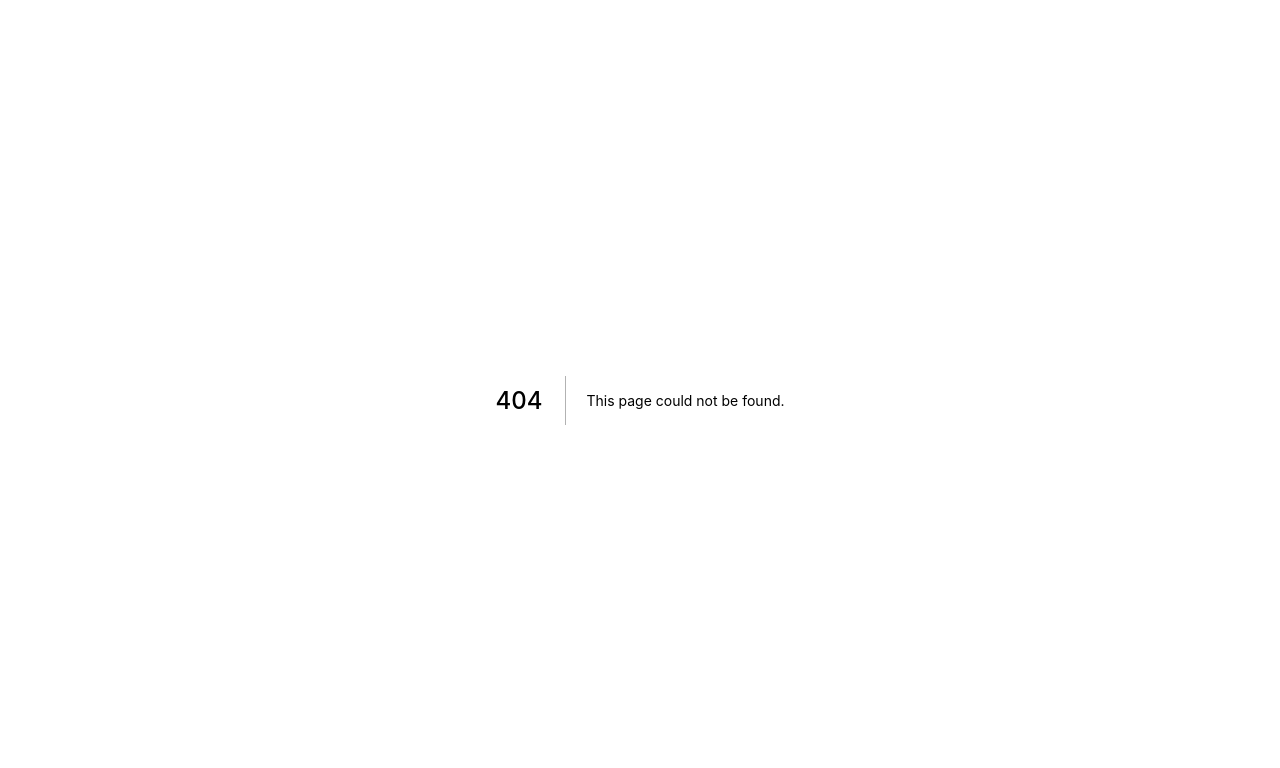
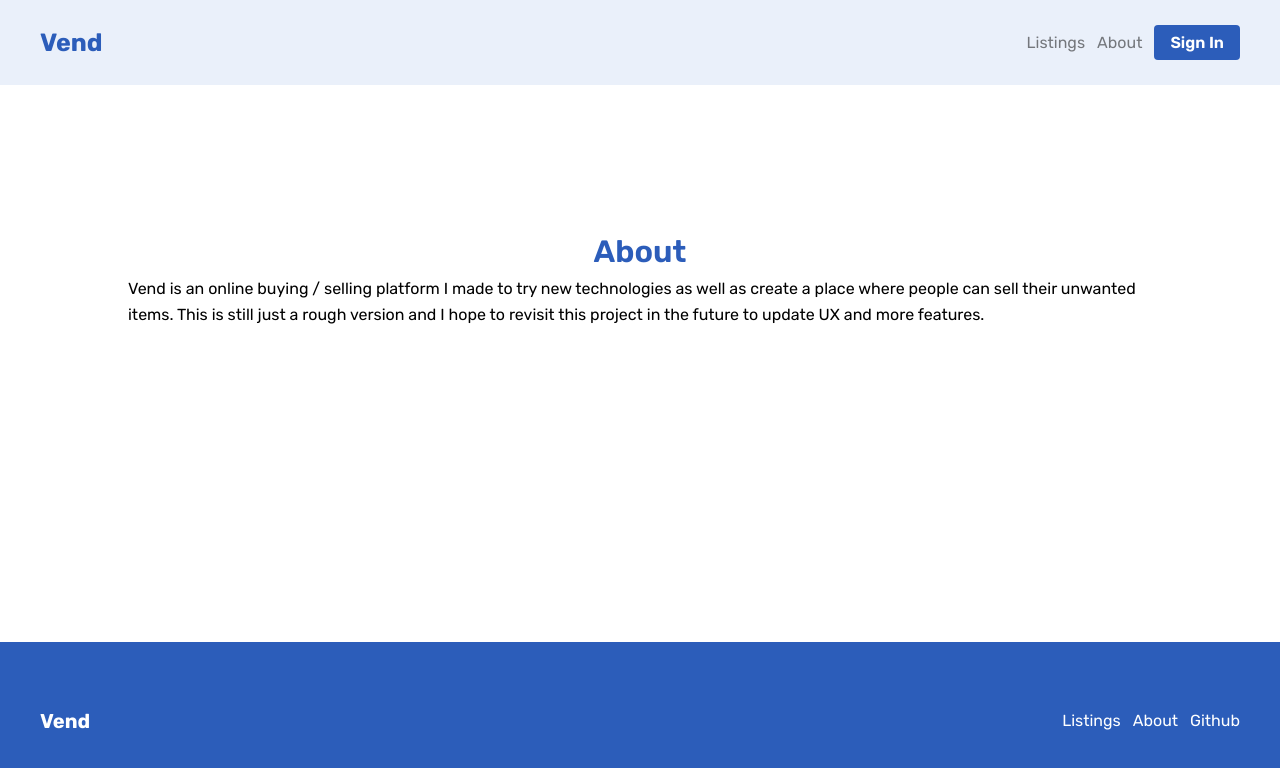
Before and after one commit to nulfrost/vend, a Next.js app: page /about in a window 1280 px wide. Before the commit this address had no page. Shown: the top 768 px of the page. Built offline with nearby package versions, Linux system fonts and the light colour scheme.

Commit message:
added google login

```diff
--- /dev/null
+++ b/pages/about.tsx
@@ -0,0 +1,17 @@
+import Layout from "~/components/Layout";
+
+export default function About() {
+  return (
+    <Layout title="About">
+      <div className="flex flex-col items-center px-5 mt-11 md:mt-36">
+        <h1 className="font-semibold text-heading-3 text-primary-500">About</h1>
+        <p className="max-w-5xl leading-relaxed">
+          Vend is an online buying / selling platform I made to try new
+          technologies as well as create a place where people can sell their
+          unwanted items. This is still just a rough version and I hope to
+          revisit this project in the future to update UX and more features.
+        </p>
+      </div>
+    </Layout>
+  );
+}
--- a/pages/api/auth/[...nextauth].ts
+++ b/pages/api/auth/[...nextauth].ts
@@ -29,6 +29,10 @@ const options: InitOptions = {
       clientId: process.env.GITHUB_CLIENT_ID!,
       clientSecret: process.env.GITHUB_CLIENT_SECRET!,
     }),
+    Providers.Google({
+      clientId: process.env.GOOGLE_CLIENT_ID!,
+      clientSecret: process.env.GOOGLE_CLIENT_SECRET!,
+    }),
   ],
   adapter: Adapters.Prisma.Adapter({ prisma }),
   secret: process.env.SECRET,
--- a/pages/index.tsx
+++ b/pages/index.tsx
@@ -1,5 +1,10 @@
+import { signOut } from "next-auth/client";
 import Layout from "~/components/Layout";
 
-const IndexPage = () => <Layout title="Listings">hello</Layout>;
+const IndexPage = () => (
+  <Layout title="Listings">
+    <button onClick={() => signOut()}>sign out</button>
+  </Layout>
+);
 
 export default IndexPage;
--- a/pages/signin.tsx
+++ b/pages/signin.tsx
@@ -1,11 +1,7 @@
-import { signIn, useSession } from "next-auth/client";
+import { getSession, signIn } from "next-auth/client";
 import Layout from "~/components/Layout";
 
 export default function SignIn() {
-  const [session] = useSession();
-
-  console.log(session);
-
   return (
     <Layout title="Sign In">
       <div className="flex flex-col items-center mt-11 md:mt-36">
@@ -22,7 +18,10 @@ export default function SignIn() {
           >
             Sign in with Github
           </button>
-          <button className="px-4 py-3 text-white duration-150 bg-red-600 rounded w-max hover:bg-opacity-75">
+          <button
+            className="px-4 py-3 text-white duration-150 bg-red-600 rounded w-max hover:bg-opacity-75"
+            onClick={() => signIn("google")}
+          >
             Sign in with Google
           </button>
         </div>
@@ -30,3 +29,20 @@ export default function SignIn() {
     </Layout>
   );
 }
+
+export async function getServerSideProps({ req }) {
+  const session = await getSession({ req });
+
+  if (session?.user) {
+    return {
+      redirect: {
+        destination: "/",
+        permanent: false,
+      },
+    };
+  }
+
+  return {
+    props: {},
+  };
+}
```
